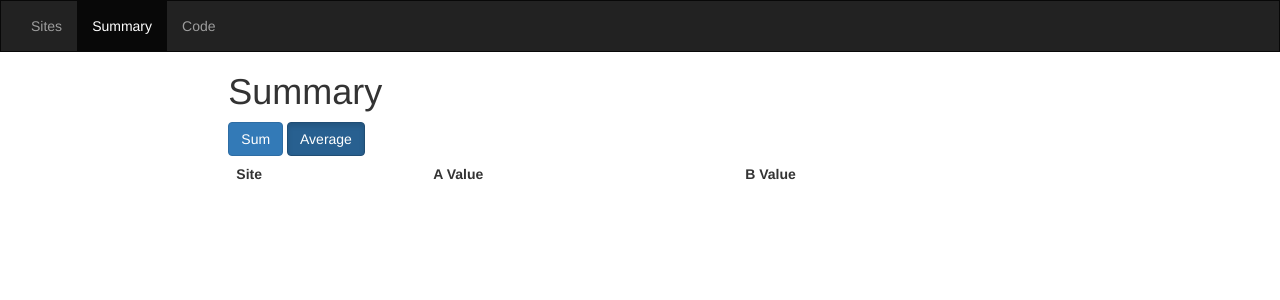
After one commit to veduardo/3megaproject, a Django app: a page that uses templates/reports/average.html in a window 1280 px wide. The commit adds this page. Shown: the top 300 px of the page. Run offline with Django 3.2, Linux system fonts and the light colour scheme; data that the repository does not hold is empty; parts of the project's set-up code (start-up, migrations or seed data) failed here and were passed over; some libraries are stand-ins or nearby versions.

Commit message:
Add the 'Average' page
- Implement the 'avg' aggregation as database query, using Django's
  database API over raw SQL.
- Improve the 'summary.html' template.

```diff
--- a/reports/models.py
+++ b/reports/models.py
@@ -1,7 +1,7 @@
 # -*- coding: utf-8 -*-
 from __future__ import unicode_literals
 
-from django.db import models
+from django.db import models, connection
 
 class Site(models.Model):
     name = models.CharField(max_length=100, blank=False)
@@ -14,3 +14,35 @@ class Report(models.Model):
     date = models.DateField(blank=False, null=False)
     a_value = models.PositiveIntegerField(default=0)
     b_value = models.PositiveIntegerField(default=0)
+
+
+##
+# Helper functions
+##
+
+# Source:
+# https://docs.djangoproject.com/en/1.11/topics/db/sql/#executing-custom-sql-directly
+def dict_fetchall(cursor):
+    """
+    Returns all rows from a cursor as a dict,
+    adding their respective field name.
+    """
+    desc = cursor.description
+    return [
+        dict(zip([col[0] for col in desc], row))
+        for row in cursor.fetchall()
+    ]
+
+def get_sites_avg():
+    """
+    Query the database for the name of the sites, and
+    the average of their respective a_value and b_value.
+    """
+    raw_sql = 'SELECT name, AVG(a_value) as a_value, AVG(b_value) as b_value \
+                FROM reports_report as r, reports_site as s \
+                WHERE r.name_id = s.id GROUP BY s.id;'
+
+    with connection.cursor() as c:
+        c.execute(raw_sql)
+        res = dict_fetchall(c)
+    return res
--- a/reports/urls.py
+++ b/reports/urls.py
@@ -7,4 +7,5 @@ urlpatterns = [
     url(r'^sites/$', report_views.SiteList.as_view(), name='sites'),
     url(r'^sites/(?P<pk>\d+)/$', report_views.SiteDetail.as_view(), name='site_detail'),
     url(r'^summary/$', report_views.Summary.as_view(), name='summary'),
+    url(r'^summary-average/$', report_views.Average, name='average'),
 ]
--- a/reports/views.py
+++ b/reports/views.py
@@ -4,8 +4,11 @@ from __future__ import unicode_literals
 from django.shortcuts import render
 from django.views.generic import DetailView, ListView
 
-from models import Site, Report
+from models import Site, Report, get_sites_avg
 
+#
+# Class Based Views
+#
 class SiteList(ListView):
     model = Site
 
@@ -15,3 +18,12 @@ class SiteDetail(DetailView):
 class Summary(ListView):
     model = Site
     template_name = 'reports/summary.html'
+
+#
+# Function Based Views
+#
+def Average(request):
+    if request.method == 'GET':
+        sites = get_sites_avg()
+
+    return render(request, 'reports/average.html', {'sites':sites})
--- /dev/null
+++ b/templates/reports/average.html
@@ -0,0 +1,21 @@
+{% extends 'reports/summary.html' %}
+
+{% load report_operations %}
+
+{% block buttons %}
+<a class="btn btn-primary" href="{% url 'summary' %}">Sum</a>
+<a class="btn btn-primary active" href="{% url 'average' %}">Average</a>
+{% endblock %}
+
+
+{% block tbody %}
+    {% for site in sites %}
+    <tbody>
+        <tr>
+            <td>{{ site.name }}</td>
+            <td>{{ site.a_value|floatformat:2 }}</td>
+            <td>{{ site.b_value|floatformat:2 }}</td>
+        </tr>
+    </tbody>
+    {% endfor %}
+{% endblock %}
--- a/templates/reports/summary.html
+++ b/templates/reports/summary.html
@@ -12,6 +12,11 @@
 
 <h1>Summary</h1>
 
+{% block buttons %}
+<a class="btn btn-primary active" href="{% url 'summary' %}">Sum</a>
+<a class="btn btn-primary" href="{% url 'average' %}">Average</a>
+{% endblock %}
+
 <table class="table">
     <thead>
         <tr>
@@ -21,6 +26,7 @@
         </tr>
     </thead>
 
+    {% block tbody %}
     {% for site in object_list %}
     <tbody>
         <tr>
@@ -30,6 +36,8 @@
         </tr>
     </tbody>
     {% endfor %}
+    {% endblock%}
+
 </table>
 
 {% endblock %}
```
